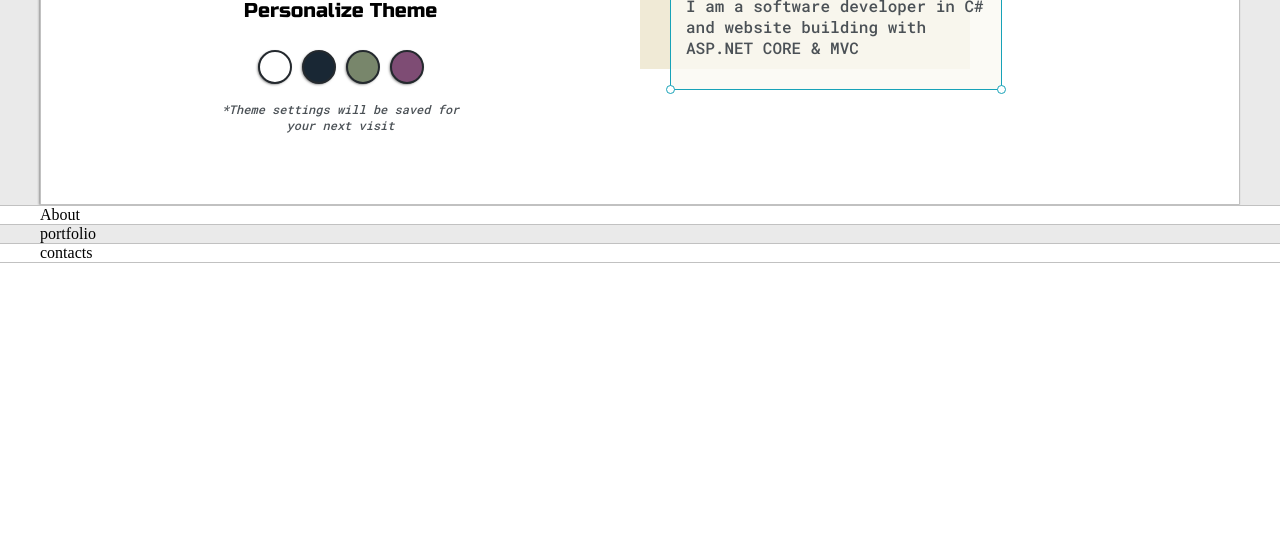
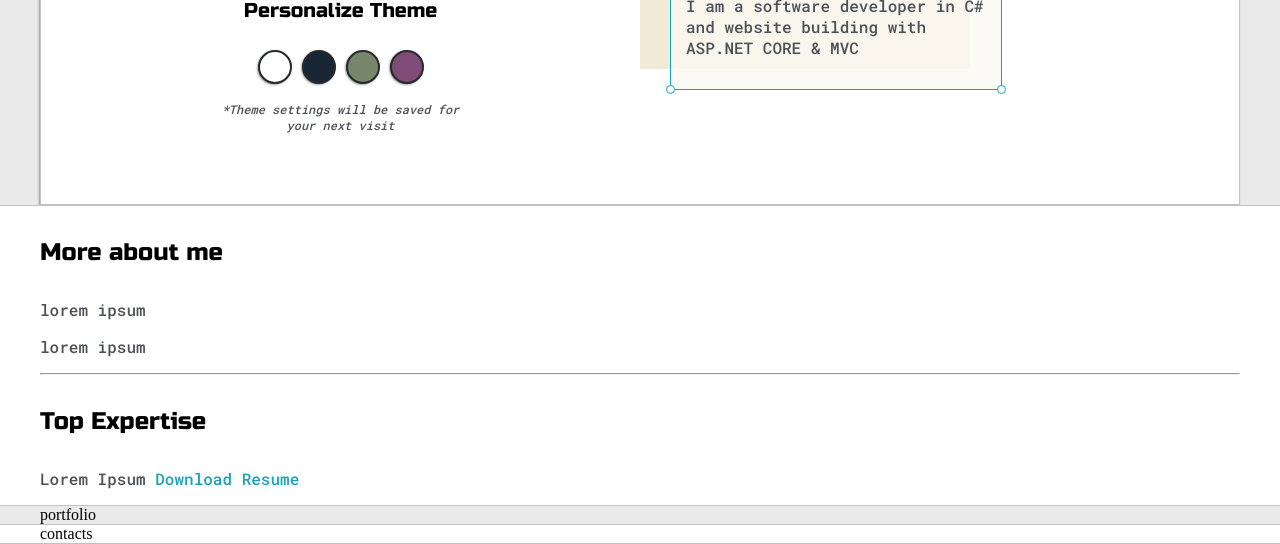
Before and after one commit to orlando1424/orlando1424.github.io, a plain HTML site: page index.html in a window 1280 px wide. Shown: the part 645-1189 px from the top of the page. Before the commit the page ends 908 px from the top, so only its background shows below. Drawn offline with Linux system fonts and the light colour scheme.

Commit message:
About me section in the works
About me section is in the works, added some dummy text and also linked in my resume

```diff
--- a/index.html
+++ b/index.html
@@ -88,7 +88,22 @@
     </section>
 
     <section class="s2">
-      <div class="main-container">About</div>
+      <div class="main-container">
+        <div class="about-wrapper">
+          <div class="about-me">
+            <h4>More about me</h4>
+            <p>lorem ipsum</p>
+            <p>lorem ipsum</p>
+          </div>
+          <hr />
+          <h4>Top Expertise</h4>
+          <p>
+            Lorem Ipsum
+            <a target="_blank" href="Resume.pdf">Download Resume</a>
+          </p>
+          <div class="social-links"></div>
+        </div>
+      </div>
     </section>
 
     <section class="s1">
```
Also changed, not shown: 1 other file.
